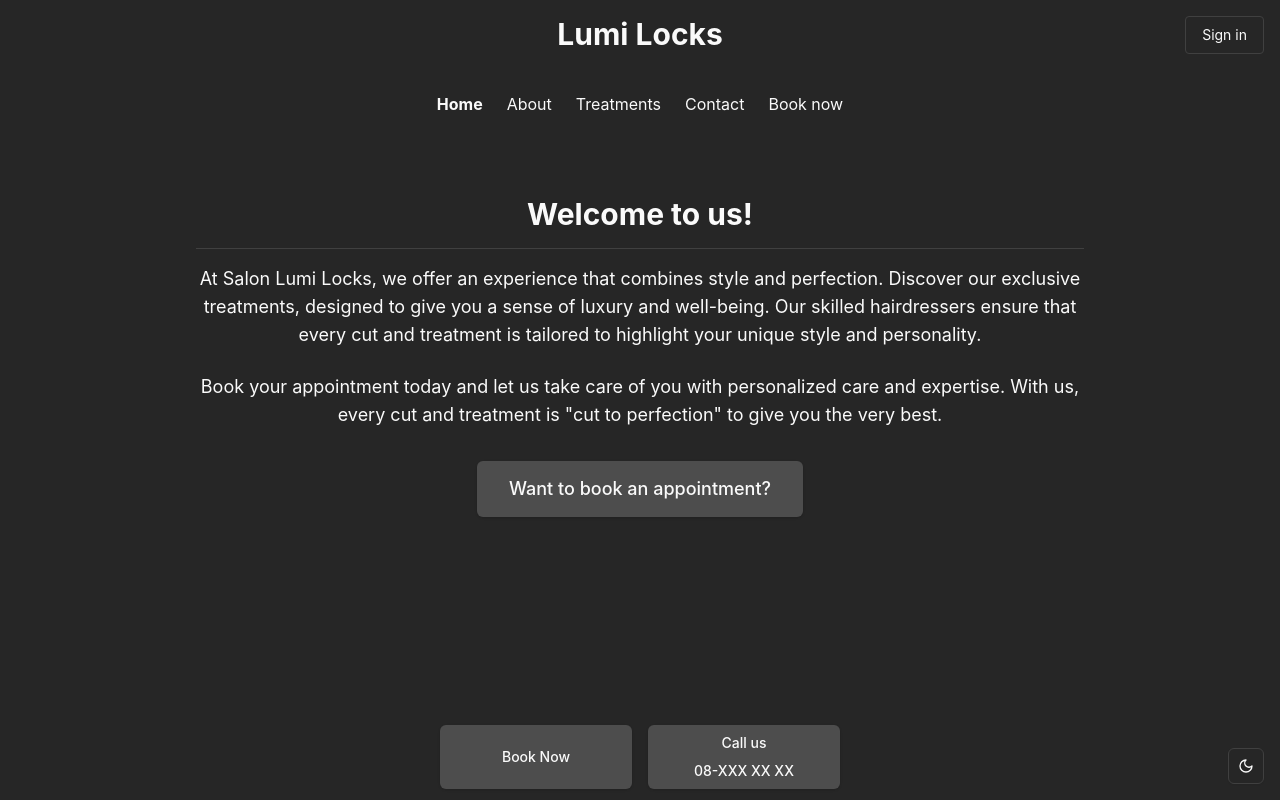
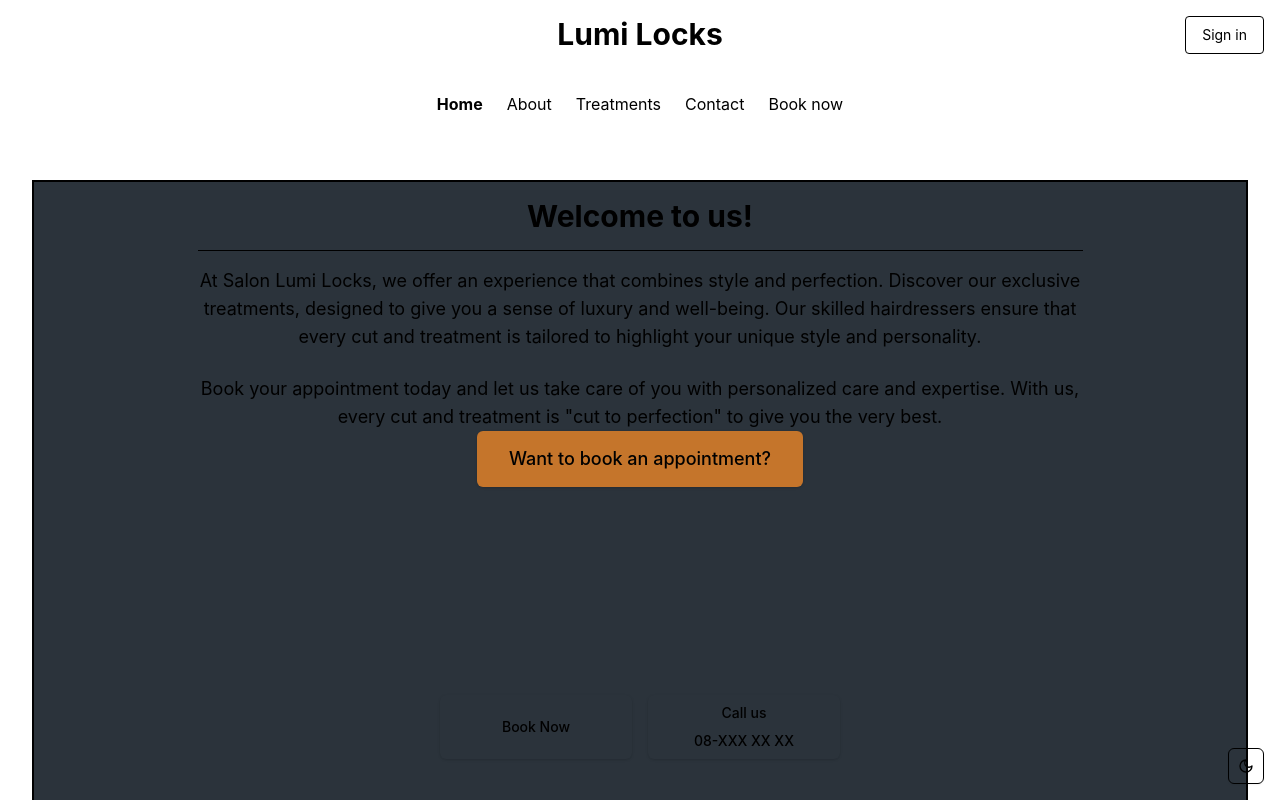
Before and after one commit to emiliaharden/u09-hair-salon, a React (Vite) app in the folder frontend/: page /home in a window 1280 px wide. Shown: the top 800 px of the page. Built offline with nearby package versions, Linux system fonts and the light colour scheme; no server answers.

Commit message:
styling went completely wrong and i destroyed the app

```diff
--- a/frontend/package.json
+++ b/frontend/package.json
@@ -61,7 +61,7 @@
     "globals": "^15.9.0",
     "postcss": "^8.4.45",
     "prettier": "^3.3.3",
-    "tailwindcss": "^3.4.11",
+    "tailwindcss": "^3.4.14",
     "typescript": "^5.6.2",
     "typescript-eslint": "^8.0.1",
     "vite": "^5.4.1",
--- a/frontend/src/index.css
+++ b/frontend/src/index.css
@@ -4,58 +4,58 @@
 
 @layer base {
   :root {
-    --background: 0 0% 100%; /* Vit bakgrund */
-    --foreground: 0 0% 20%; /* Mjuk mörkgrå textfärg */
-    --card: 0 0% 98%; /* Ljus vit för kort */
-    --card-foreground: 0 0% 20%; /* Mörkgrå textfärg på kort */
-    --popover: 0 0% 100%; /* Vit bakgrund för popovers */
-    --popover-foreground: 0 0% 20%; /* Mörkgrå textfärg */
-    --primary: 0 0% 90%; /* Mycket ljusgrå för primära element */
-    --primary-foreground: 0 0% 10%; /* Mjuk mörkgrå text på primära element */
-    --secondary: 0 0% 95%; /* Ljusare gråvit för sekundära element */
-    --secondary-foreground: 0 0% 20%; /* Mörkgrå textfärg */
-    --muted: 0 0% 98%; /* Ljus vitgrå för nedtonade element */
-    --muted-foreground: 0 0% 50%; /* Mellangrå textfärg */
-    --accent: 40 15% 95%; /* Varm krämvit accentfärg */
-    --accent-foreground: 0 0% 20%; /* Mjuk mörk textfärg */
-    --destructive: 0 70% 60%; /* Ljus korallröd för destruktiva element */
-    --destructive-foreground: 0 0% 100%; /* Vit text på destruktiva element */
-    --border: 0 0% 90%; /* Ljusgrå ramar */
-    --input: 0 0% 98%; /* Ljus vitgrå input-bakgrund */
-    --ring: 0 0% 20%; /* Mjuk mörkgrå kantfärg */
-    --chart-1: 0 0% 90%; /* Ljusgrå för diagram */
-    --chart-2: 40 20% 95%; /* Krämig vit för diagram */
-    --chart-3: 60 10% 85%; /* Ljus beige för diagram */
-    --chart-4: 0 0% 90%; /* Ljusgrå för diagram */
-    --chart-5: 0 0% 95%; /* Mycket ljusgrå för diagram */
+    --background: hsl(210, 60%, 98%); /* Ljusblå bakgrund */
+    --foreground: hsl(210, 20%, 25%); /* Mörkblå textfärg */
+    --card: hsl(0, 0%, 96%); /* Ljusgrå för kort och sektioner */
+    --card-foreground: hsl(210, 20%, 25%); /* Mörkblå text på kort */
+    --popover: hsl(0, 0%, 100%); /* Vit bakgrund för popovers */
+    --popover-foreground: hsl(210, 20%, 25%); /* Mörkblå textfärg */
+    --primary: hsl(0, 0%, 95%); /* Ljusgrå för primära element */
+    --primary-foreground: hsl(210, 20%, 25%); /* Mjuk mörkblå text på primära element */
+    --secondary: hsl(0, 0%, 90%); /* Ljusgrå för sekundära element */
+    --secondary-foreground: hsl(210, 20%, 25%); /* Mörkblå textfärg */
+    --muted: hsl(0, 0%, 95%); /* Ljusgrå för nedtonade element */
+    --muted-foreground: hsl(0, 0%, 50%); /* Mellangrå textfärg */
+    --accent: hsl(29, 64%, 47%); /* Kopparfärgad accentfärg */
+    --accent-foreground: hsl(0, 0%, 100%); /* Vit text på accentfärger */
+    --destructive: hsl(29, 64%, 47%); /* Kopparfärgad för destruktiva element */
+    --destructive-foreground: hsl(0, 0%, 100%); /* Vit text på destruktiva element */
+    --border: hsl(0, 0%, 90%); /* Ljusgrå ramar */
+    --input: hsl(0, 0%, 100%); /* Vit input-bakgrund */
+    --ring: hsl(210, 20%, 25%); /* Mörkblå kantfärg */
+    --chart-1: hsl(120, 25%, 70%); /* Ljus salviagrön för diagram */
+    --chart-2: hsl(0, 0%, 90%); /* Ljusgrå för diagram */
+    --chart-3: hsl(29, 64%, 47%); /* Kopparfärg för diagram */
+    --chart-4: hsl(0, 0%, 96%); /* Mycket ljusgrå för diagram */
+    --chart-5: hsl(0, 0%, 100%); /* Vit för diagram */
     --radius: 0.5rem; /* Standardradie för rundade hörn */
   }
 
   .dark {
-    --background: 0 0% 15%; /* Mjuk mörkgrå bakgrund för mörkt tema */
-    --foreground: 0 0% 98%; /* Vit textfärg för mörkt tema */
-    --card: 0 0% 20%; /* Mörkgrå kortbakgrund */
-    --card-foreground: 0 0% 98%; /* Vit text på kort */
-    --popover: 0 0% 20%; /* Mörkgrå bakgrund för popover */
-    --popover-foreground: 0 0% 98%; /* Vit textfärg */
-    --primary: 0 0% 30%; /* Mörkgrå för primära element */
-    --primary-foreground: 0 0% 98%; /* Vit text på primära element */
-    --secondary: 0 0% 25%; /* Mörkare grå för sekundära element */
-    --secondary-foreground: 0 0% 98%; /* Vit textfärg */
-    --muted: 0 0% 10%; /* Mycket mörkgrå för nedtonade element */
-    --muted-foreground: 0 0% 60%; /* Ljusare grå textfärg */
-    --accent: 40 10% 85%; /* Krämig ljusbeige accentfärg */
-    --accent-foreground: 0 0% 98%; /* Vit textfärg */
-    --destructive: 0 50% 40%; /* Mörkröd för destruktiva element */
-    --destructive-foreground: 0 0% 98%; /* Vit textfärg */
-    --border: 0 0% 25%; /* Mörkgrå ramar */
-    --input: 0 0% 25%; /* Mörkgrå bakgrund för inputs */
-    --ring: 0 0% 98%; /* Vit kantfärg */
-    --chart-1: 0 0% 30%; /* Mörkgrå för diagram */
-    --chart-2: 40 10% 85%; /* Krämig ljusbeige för diagram */
-    --chart-3: 60 10% 50%; /* Beige för diagram */
-    --chart-4: 0 0% 30%; /* Mörkgrå för diagram */
-    --chart-5: 0 0% 95%; /* Mycket ljusgrå för diagram */
+    --background: hsl(210, 20%, 25%); /* Mörkblå bakgrund för mörkt tema */
+    --foreground: hsl(0, 0%, 100%); /* Vit textfärg för mörkt tema */
+    --card: hsl(210, 15%, 20%); /* Mörkare blå för kort */
+    --card-foreground: hsl(0, 0%, 100%); /* Vit text på kort */
+    --popover: hsl(210, 15%, 20%); /* Mörkblå bakgrund för popovers */
+    --popover-foreground: hsl(0, 0%, 100%); /* Vit textfärg */
+    --primary: hsl(210, 15%, 20%); /* Mörkare blå för primära element */
+    --primary-foreground: hsl(0, 0%, 100%); /* Vit text på primära element */
+    --secondary: hsl(210, 10%, 15%); /* Mörkblå för sekundära element */
+    --secondary-foreground: hsl(0, 0%, 100%); /* Vit textfärg */
+    --muted: hsl(210, 10%, 10%); /* Mycket mörkblå för nedtonade element */
+    --muted-foreground: hsl(0, 0%, 50%); /* Mellangrå textfärg */
+    --accent: hsl(29, 64%, 47%); /* Kopparfärgad accentfärg */
+    --accent-foreground: hsl(0, 0%, 100%); /* Vit textfärg */
+    --destructive: hsl(29, 64%, 47%); /* Kopparfärgad för destruktiva element */
+    --destructive-foreground: hsl(0, 0%, 100%); /* Vit textfärg */
+    --border: hsl(210, 10%, 15%); /* Mörkblå ramar */
+    --input: hsl(210, 10%, 15%); /* Mörkblå bakgrund för inputs */
+    --ring: hsl(0, 0%, 100%); /* Vit kantfärg */
+    --chart-1: hsl(120, 25%, 70%); /* Ljus salviagrön för diagram */
+    --chart-2: hsl(0, 0%, 90%); /* Ljusgrå för diagram */
+    --chart-3: hsl(29, 64%, 47%); /* Kopparfärg för diagram */
+    --chart-4: hsl(0, 0%, 96%); /* Mycket ljusgrå för diagram */
+    --chart-5: hsl(0, 0%, 100%); /* Vit för diagram */
   }
 }
 
@@ -67,3 +67,24 @@
     @apply bg-background text-foreground;
   }
 }
+
+@layer utilities {
+  .bg-button {
+    background-color: var(--accent);
+  }
+  .text-button {
+    color: var(--accent-foreground);
+  }
+  .bg-card {
+    background-color: var(--card);
+  }
+  .text-card {
+    color: var(--card-foreground);
+  }
+  .bg-primary {
+    background-color: var(--primary);
+  }
+  .text-primary {
+    color: var(--primary-foreground);
+  }
+}
--- a/frontend/src/pages/home/homePage.tsx
+++ b/frontend/src/pages/home/homePage.tsx
@@ -5,7 +5,7 @@ import { Button } from '@/components/ui/button'
 const HomePage = () => {
     return (
         <Layout>
-            <div className="p-4 text-center mt-10">
+            <div className="border-2 bg-card border-accent p-4 text-center mt-10">
                 <h2 className="text-2xl md:text-3xl font-bold mb-4">Welcome to us!</h2>
                 <hr className="mt-2 mb-4 w-full md:w-3/4 mx-auto" />
 
@@ -25,7 +25,7 @@ const HomePage = () => {
                 <BookingLink>
                     <Button
                         size="lg"
-                        className="mt-8 w-full md:w-auto h-12 md:h-14 text-base md:text-lg"
+                        className="bg-button t-8 w-full md:w-auto h-12 md:h-14 text-base md:text-lg"
                     >
                         Want to book an appointment?
                     </Button>
--- a/frontend/tailwind.config.js
+++ b/frontend/tailwind.config.js
@@ -11,76 +11,76 @@ module.exports = {
             colors: {
                 primary: {
                     DEFAULT: 'hsl(var(--primary))',
-    				foreground: 'hsl(var(--primary-foreground))'
+                    foreground: 'hsl(var(--primary-foreground))',
                 },
                 secondary: {
                     DEFAULT: 'hsl(var(--secondary))',
-    				foreground: 'hsl(var(--secondary-foreground))'
+                    foreground: 'hsl(var(--secondary-foreground))',
                 },
                 accent: {
                     DEFAULT: 'hsl(var(--accent))',
-    				foreground: 'hsl(var(--accent-foreground))'
+                    foreground: 'hsl(var(--accent-foreground))',
                 },
                 background: 'hsl(var(--background))',
                 foreground: 'hsl(var(--foreground))',
                 card: {
                     DEFAULT: 'hsl(var(--card))',
-    				foreground: 'hsl(var(--card-foreground))'
+                    foreground: 'hsl(var(--card-foreground))',
                 },
                 popover: {
                     DEFAULT: 'hsl(var(--popover))',
-    				foreground: 'hsl(var(--popover-foreground))'
+                    foreground: 'hsl(var(--popover-foreground))',
                 },
                 muted: {
                     DEFAULT: 'hsl(var(--muted))',
-    				foreground: 'hsl(var(--muted-foreground))'
+                    foreground: 'hsl(var(--muted-foreground))',
                 },
                 destructive: {
                     DEFAULT: 'hsl(var(--destructive))',
-    				foreground: 'hsl(var(--destructive-foreground))'
+                    foreground: 'hsl(var(--destructive-foreground))',
                 },
                 border: 'hsl(var(--border))',
                 input: 'hsl(var(--input))',
                 ring: 'hsl(var(--ring))',
                 chart: {
-    				'1': 'hsl(var(--chart-1))',
-    				'2': 'hsl(var(--chart-2))',
-    				'3': 'hsl(var(--chart-3))',
-    				'4': 'hsl(var(--chart-4))',
-    				'5': 'hsl(var(--chart-5))'
-    			}
+                    1: 'hsl(var(--chart-1))',
+                    2: 'hsl(var(--chart-2))',
+                    3: 'hsl(var(--chart-3))',
+                    4: 'hsl(var(--chart-4))',
+                    5: 'hsl(var(--chart-5))',
+                },
             },
             fontFamily: {
-    			sans: ['Inter', 'sans-serif']
+                sans: ['Inter', 'sans-serif'],
             },
             borderRadius: {
                 lg: 'var(--radius)',
                 md: 'calc(var(--radius) - 2px)',
-    			sm: 'calc(var(--radius) - 4px)'
+                sm: 'calc(var(--radius) - 4px)',
             },
             keyframes: {
                 'accordion-down': {
                     from: {
-    					height: '0'
+                        height: '0',
                     },
                     to: {
-    					height: 'var(--radix-accordion-content-height)'
-    				}
+                        height: 'var(--radix-accordion-content-height)',
+                    },
                 },
                 'accordion-up': {
                     from: {
-    					height: 'var(--radix-accordion-content-height)'
+                        height: 'var(--radix-accordion-content-height)',
                     },
                     to: {
-    					height: '0'
-    				}
-    			}
+                        height: '0',
+                    },
+                },
             },
             animation: {
                 'accordion-down': 'accordion-down 0.2s ease-out',
-    			'accordion-up': 'accordion-up 0.2s ease-out'
-    		}
-    	}
+                'accordion-up': 'accordion-up 0.2s ease-out',
+            },
+        },
     },
     plugins: [require('tailwindcss-animate')],
 }
```
Also changed, not shown: 2 other files (tests, documents, lock files or other folders). Lines whose indentation alone changed are shown as unchanged.
